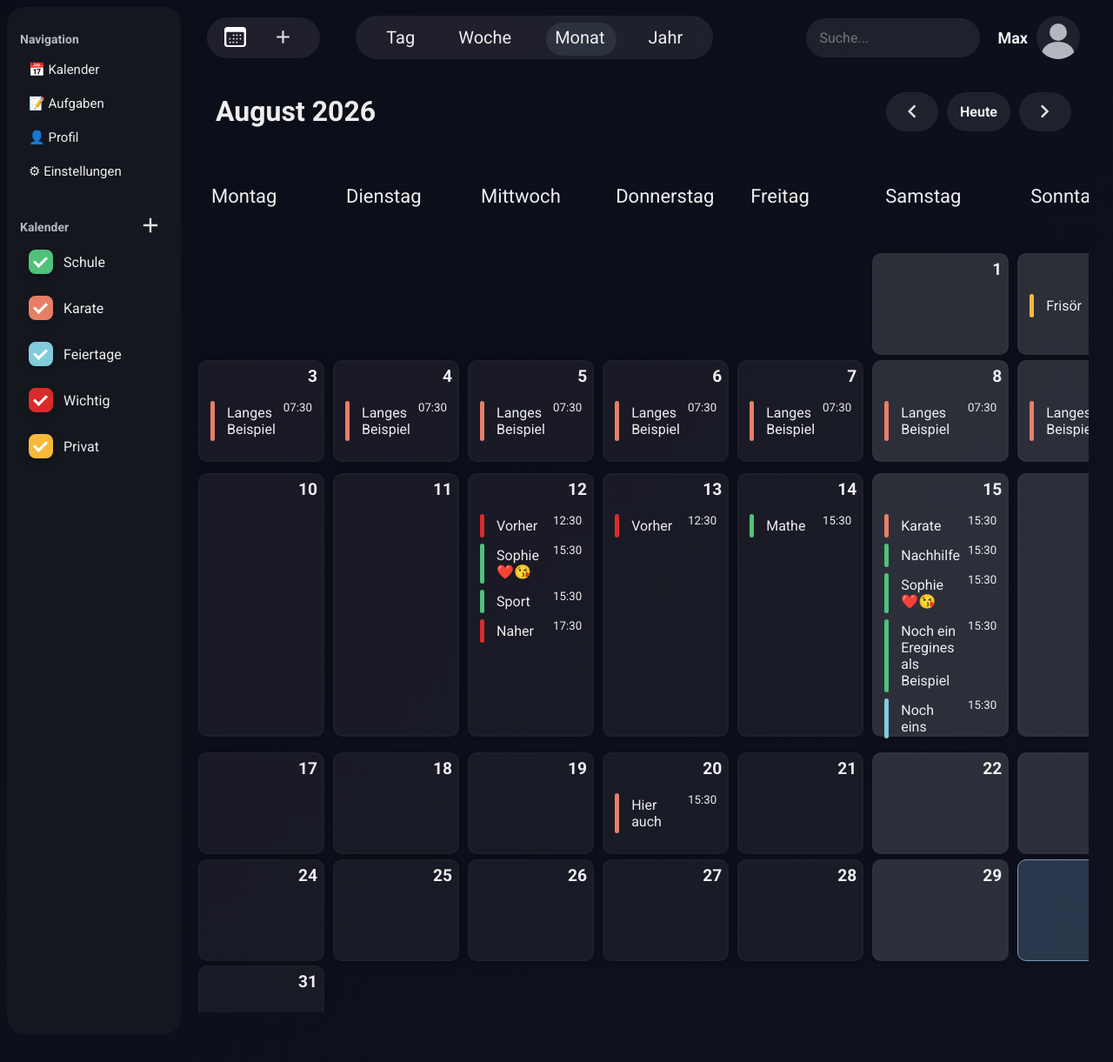
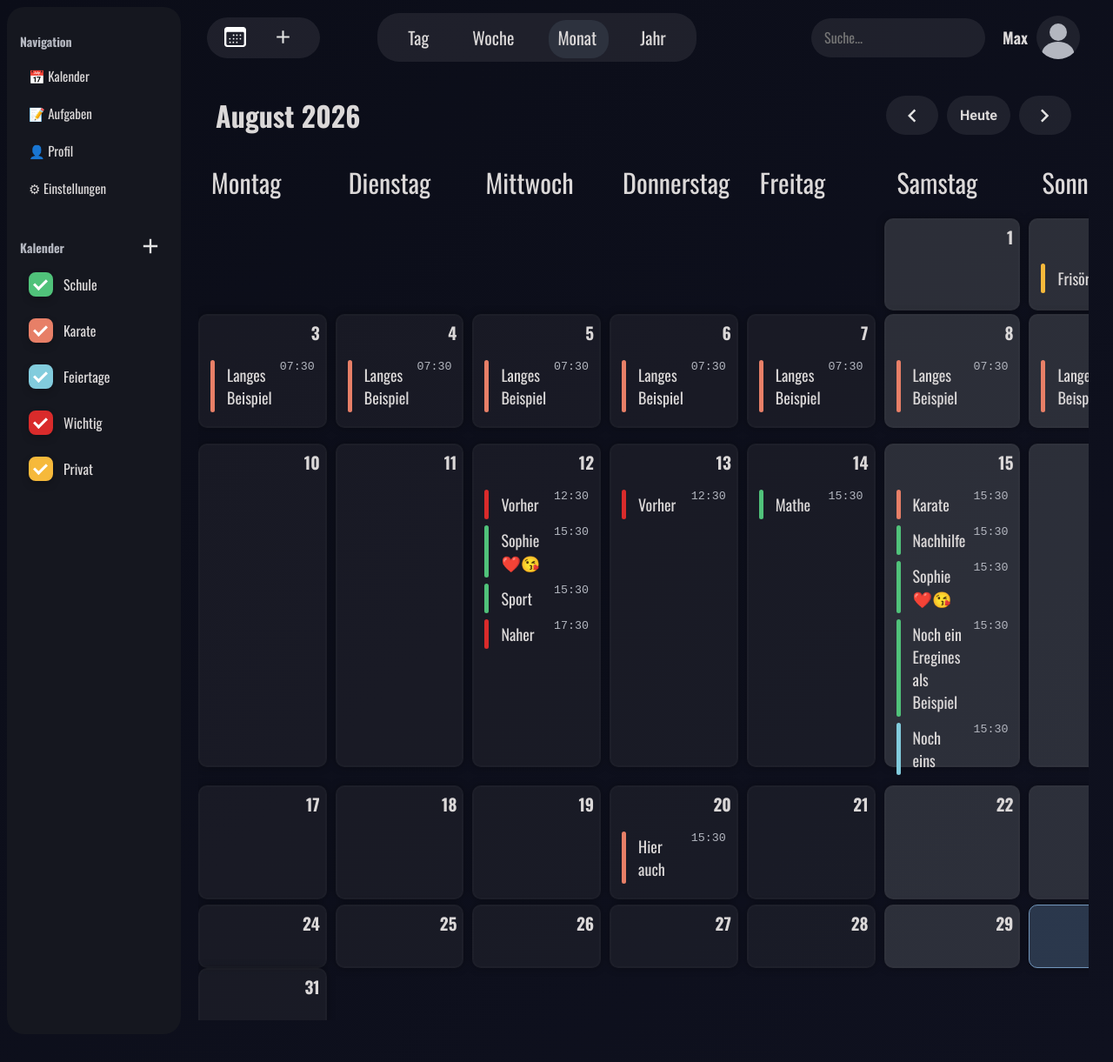
Before and after one commit to Max1432008/Calender-App, a Flask app: page /month-look in a window 1280 px wide. Shown: the whole page at 87% size. Run offline with Flask 3, Linux system fonts and the light colour scheme; the visitor is signed in with stand-in values (Sample User, id 1); data comes from the database, SQL or seed files in the repository; both versions use the stored data as it was after the commit.

Commit message:
kleine änderung

```diff
--- a/static/css/color.css
+++ b/static/css/color.css
@@ -28,7 +28,7 @@
   --surface: #15171f;
   --surface-hover: rgba(255, 255, 255, 0.15);
 
-  --text-primary: #eeeeee;
+  --text-primary: #dbd8d8;
   --text-secondary: #b4b7c0;
   --text-muted: #7d8089;
 
--- a/static/css/month-look.css
+++ b/static/css/month-look.css
@@ -5,10 +5,11 @@ body {
 }
 
 * {
-  font-family: "Roboto", sans-serif;
+  font-family: "Oswald", sans-serif;
+
   font-optical-sizing: auto;
   font-style: normal;
-  font-variation-settings: "wdth" 100;
+  font-variation-settings: "wdth" 150;
 }
 
 :root {
@@ -16,15 +17,14 @@ body {
 }
 
 .Week-day {
-  font-family: "Roboto", sans-serif;
   font-optical-sizing: auto;
   font-style: normal;
-  font-variation-settings: "wdth" 200;
+  font-variation-settings: "wdth" 300;
 
   display: flex;
   align-items: center;
   margin-left: 10px;
-  font-size: 22px;
+  font-size: 30px;
 
   padding: 5px;
   border-radius: 10px;
@@ -42,6 +42,8 @@ body {
 .grid-container {
   display: grid;
   overflow-y: scroll;
+  font-family: "Oswald", sans-serif;
+
   grid-template-columns: repeat(var(--spalten-grid), 1fr);
   grid-template-rows: repeat(6, 1fr);
   gap: 10px;
@@ -94,7 +97,6 @@ body {
 
 .calender-day-button h2 {
   color: var(--text-primary);
-  font-family: "Roboto", sans-serif;
   font-optical-sizing: auto;
   font-style: normal;
   font-variation-settings: "wdth" 100;
@@ -126,17 +128,20 @@ body {
   align-self: stretch; /* statt height: 100% */
   border-radius: 15px;
   display: inline-block;
-  font-family: "Roboto", sans-serif;
   margin-right: 5px;
   background-color: var(--entry-1);
 }
 
 .event-content {
   padding: 4px;
-  font-size: 16px;
-  font-family: "Roboto", sans-serif;
+  font-size: 18px;
   text-align: left;
   flex: 1;
+}
+
+.event-time {
+  font-family: "Courier New", Courier, monospace;
+  color: var(--text-secondary);
 }
 
 .event:hover {
--- a/static/css/nav.css
+++ b/static/css/nav.css
@@ -2,10 +2,14 @@
 nav {
   display: flex;
   justify-content: space-between;
+  background-color: transparent;
   align-items: center;
   padding: 10px;
   margin-top: -20px;
   border-radius: 10px;
+  z-index: 0;
+  position: relative;
+  font-family: "Oswald", sans-serif;
 }
 
 .nav-left {
@@ -48,7 +52,8 @@ nav button > img {
 
 .calender-look {
   position: relative;
-  font-family: "Roboto", sans-serif;
+  font-family: "Oswald", sans-serif;
+
   background-color: var(--border);
   padding: 8px 10px;
   border-radius: 25px;
--- a/static/js/main_settings.js
+++ b/static/js/main_settings.js
@@ -15,6 +15,6 @@ function typeText(element, text, speed = 50) {
 
 function hidden_sheet(append_objekt, objekt) {
   sheet_out = false;
-  append_objekt.replaceChildren(); // löscht alle Items in sheet
+  append_objekt.replaceChildren();
   objekt.style.opacity = 0;
 }
--- a/static/js/nav.js
+++ b/static/js/nav.js
@@ -139,6 +139,8 @@ function upload_kalender_color(sheet, select_append) {
     .then((data) => {
       select_append.innerHTML = "";
       data.message.forEach((kalender) => {
+        const new_kalender_color =
+          document.getElementById("new-kalender-color");
         const color_klon = new_kalender_color.content.cloneNode(true);
 
         color_klon.querySelector(".color-name").textContent = kalender.titel;
@@ -270,13 +272,19 @@ function select_sheet_create(sheet, container) {
 
   select_button.addEventListener("click", (event) => {
     event.stopPropagation();
-    console.log("select_button clicked");
 
-    const offsetHeight_div = moreInfo.offsetTop;
+    if (select_append.parentElement !== document.body) {
+      document.body.appendChild(select_append);
+    }
 
+    const rect = select_button.getBoundingClientRect();
+
+    select_append.style.position = "fixed";
+    select_append.style.left = rect.left - 120 + "px";
+    select_append.style.top = rect.bottom - 100 + "px";
     select_append.style.display = "block";
-    select_append.style.top = -15 + "px";
-    select_append.style.opacity = 1;
+    select_append.style.opacity = "1";
+    select_append.style.zIndex = "99999";
 
     upload_kalender_color(sheet, select_append);
   });
@@ -309,22 +317,27 @@ function select_sheet_create(sheet, container) {
 
 add_Event_btn.addEventListener("click", (event) => {
   event.stopPropagation();
-  if (!append_Event.hasChildNodes()) {
+  if (!document.getElementById("more-calender-day")) {
     const klon = More_Envent_Info.content.cloneNode(true);
-    append_Event.appendChild(klon);
+    const popup = klon.querySelector("#more-calender-day");
 
-    const echtesElement = append_Event.querySelector("#more-calender-day"); // dann das echte Element im DOM holen
-    select_sheet_create(echtesElement, append_Event);
+    document.body.appendChild(klon);
+
+    const rect = add_Event_btn.getBoundingClientRect();
+    popup.style.left = rect.left + "px";
+    popup.style.top = rect.bottom + "px";
+
+    select_sheet_create(popup, append_Event);
   }
-
-  append_Event.style.opacity = 1;
 });
 
 document.addEventListener("click", (event) => {
+  const popup = document.getElementById("more-calender-day");
   if (
-    !append_Event.contains(event.target) &&
+    popup &&
+    !popup.contains(event.target) &&
     !add_Event_btn.contains(event.target)
   ) {
-    hidden_sheet(append_Event, append_Event);
+    popup.remove();
   }
 });
--- a/templates/month-look.html
+++ b/templates/month-look.html
@@ -10,6 +10,10 @@
     <link rel="stylesheet" href="/static/css/sidebar.css" />
 
     <link rel="preconnect" href="https://fonts.googleapis.com" />
+    <link
+      href="https://fonts.googleapis.com/css2?family=Caveat:wght@400..700&family=Oswald:wght@200..700&family=Roboto:ital,wght@0,100..900;1,100..900&display=swap"
+      rel="stylesheet"
+    />
     <link rel="preconnect" href="https://fonts.gstatic.com" crossorigin />
     <link
       href="https://fonts.googleapis.com/css2?family=Caveat:wght@400..700&family=Roboto:ital,wght@0,100..900;1,100..900&display=swap"
```
Also changed, not shown: other parts of static/css/month-look.css (+34 -3 lines), static/js/month-look.js (+29 -3 lines), blog.db.
